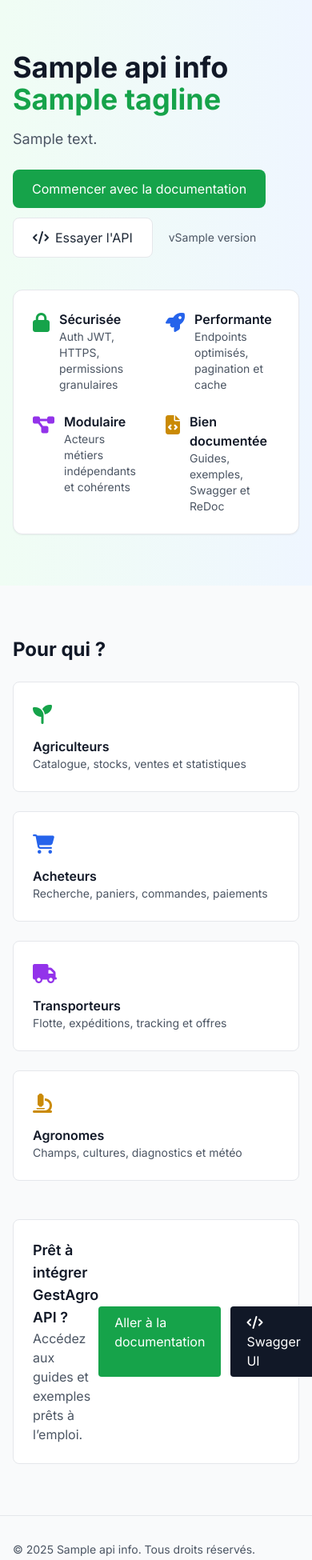
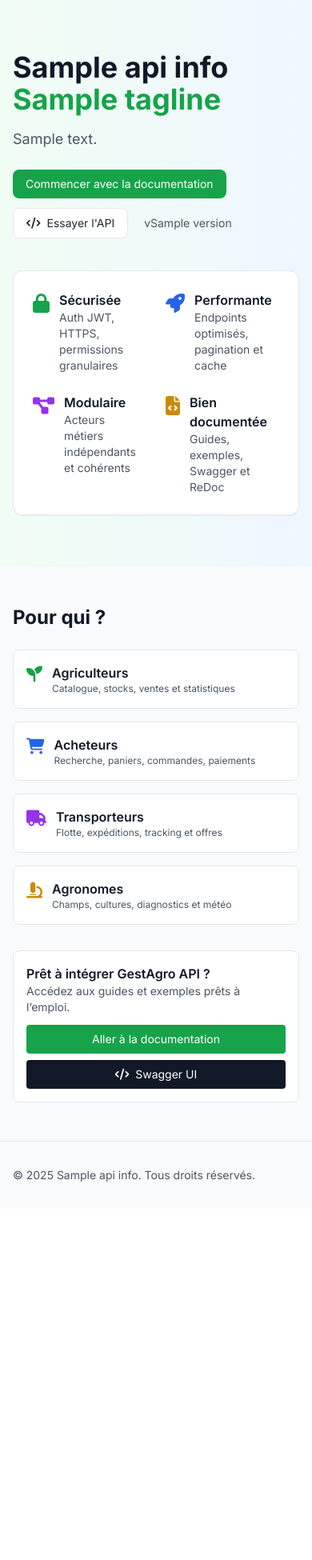
Before and after one commit to ENDAMANE-ONDO-Sidoine/prototypegestagro, a Django app: template backend/templates/api_home.html in a window 390 px wide. Shown: the part 65-2015 px from the top of the page at 80% size. After the commit the page ends 1542 px from the top, so only its background shows below. Run offline with Django 5.2, Linux system fonts and the light colour scheme; the template is opened without the code that fills it: most values are stand-ins (such as "Sample title", 1, 10 or a date in 2020); parts of the project's set-up code (start-up, migrations or seed data) failed here and were passed over; some libraries are stand-ins or nearby versions.

Commit message:
feat(responsive): améliore mobile pour page d'accueil (cartes + CTA), référence (wrap + overflow), exemples acteur (boutons/URLs), header (ordre thème/hamburger, drawer droite)

```diff
--- a/backend/templates/api_home.html
+++ b/backend/templates/api_home.html
@@ -41,10 +41,10 @@
                         <h1 class="text-4xl md:text-5xl font-extrabold text-gray-900 mb-4">{{ api_info.title }}<span class="block text-green-600">{{ api_info.tagline }}</span></h1>
                         <p class="text-lg text-gray-600 mb-6">{{ api_info.description }}</p>
                         <div class="flex flex-wrap items-center gap-3">
-                            <a href="{{ docs_url }}" class="px-6 py-3 bg-green-600 text-white rounded-lg hover:bg-green-700 transition">
+                            <a href="{{ docs_url }}" class="px-4 py-2 text-sm sm:px-6 sm:py-3 sm:text-base bg-green-600 text-white rounded-lg hover:bg-green-700 transition">
                                 Commencer avec la documentation
                             </a>
-                            <a href="{{ swagger_url }}" target="_blank" class="px-6 py-3 bg-white text-gray-800 rounded-lg border border-gray-200 hover:bg-gray-50 transition">
+                            <a href="{{ swagger_url }}" target="_blank" class="px-4 py-2 text-sm sm:px-6 sm:py-3 sm:text-base bg-white text-gray-800 rounded-lg border border-gray-200 hover:bg-gray-50 transition">
                                 <i class="fas fa-code mr-2"></i>Essayer l'API
                             </a>
                             <span class="ml-2 text-sm text-gray-600">v{{ api_info.version }}</span>
@@ -87,39 +87,55 @@
         </section>
 
         <!-- Sections -->
-        <section class="max-w-7xl mx-auto px-4 sm:px-6 lg:px-8 py-16">
+        <section class="max-w-7xl mx-auto px-4 sm:px-6 lg:px-8 py-12">
             <h2 class="text-2xl font-bold text-gray-900 mb-6">Pour qui ?</h2>
-            <div class="grid grid-cols-1 md:grid-cols-4 gap-6">
-                <div class="bg-white rounded-lg border border-gray-200 p-6">
-                    <i class="fas fa-seedling text-green-600 text-2xl"></i>
-                    <h3 class="mt-3 font-semibold text-gray-900">Agriculteurs</h3>
-                    <p class="text-sm text-gray-600">Catalogue, stocks, ventes et statistiques</p>
+            <div class="grid grid-cols-1 md:grid-cols-4 gap-4 sm:gap-6">
+                <div class="bg-white rounded-lg border border-gray-200 p-4 sm:p-6">
+                    <div class="flex items-start space-x-3">
+                        <i class="fas fa-seedling text-green-600 text-xl sm:text-2xl"></i>
+                        <div>
+                            <h3 class="font-semibold text-gray-900">Agriculteurs</h3>
+                            <p class="text-xs sm:text-sm text-gray-600">Catalogue, stocks, ventes et statistiques</p>
+                        </div>
+                    </div>
                 </div>
-                <div class="bg-white rounded-lg border border-gray-200 p-6">
-                    <i class="fas fa-cart-shopping text-blue-600 text-2xl"></i>
-                    <h3 class="mt-3 font-semibold text-gray-900">Acheteurs</h3>
-                    <p class="text-sm text-gray-600">Recherche, paniers, commandes, paiements</p>
+                <div class="bg-white rounded-lg border border-gray-200 p-4 sm:p-6">
+                    <div class="flex items-start space-x-3">
+                        <i class="fas fa-cart-shopping text-blue-600 text-xl sm:text-2xl"></i>
+                        <div>
+                            <h3 class="font-semibold text-gray-900">Acheteurs</h3>
+                            <p class="text-xs sm:text-sm text-gray-600">Recherche, paniers, commandes, paiements</p>
+                        </div>
+                    </div>
                 </div>
-                <div class="bg-white rounded-lg border border-gray-200 p-6">
-                    <i class="fas fa-truck text-purple-600 text-2xl"></i>
-                    <h3 class="mt-3 font-semibold text-gray-900">Transporteurs</h3>
-                    <p class="text-sm text-gray-600">Flotte, expéditions, tracking et offres</p>
+                <div class="bg-white rounded-lg border border-gray-200 p-4 sm:p-6">
+                    <div class="flex items-start space-x-3">
+                        <i class="fas fa-truck text-purple-600 text-xl sm:text-2xl"></i>
+                        <div>
+                            <h3 class="font-semibold text-gray-900">Transporteurs</h3>
+                            <p class="text-xs sm:text-sm text-gray-600">Flotte, expéditions, tracking et offres</p>
+                        </div>
+                    </div>
                 </div>
-                <div class="bg-white rounded-lg border border-gray-200 p-6">
-                    <i class="fas fa-microscope text-yellow-600 text-2xl"></i>
-                    <h3 class="mt-3 font-semibold text-gray-900">Agronomes</h3>
-                    <p class="text-sm text-gray-600">Champs, cultures, diagnostics et météo</p>
+                <div class="bg-white rounded-lg border border-gray-200 p-4 sm:p-6">
+                    <div class="flex items-start space-x-3">
+                        <i class="fas fa-microscope text-yellow-600 text-xl sm:text-2xl"></i>
+                        <div>
+                            <h3 class="font-semibold text-gray-900">Agronomes</h3>
+                            <p class="text-xs sm:text-sm text-gray-600">Champs, cultures, diagnostics et météo</p>
+                        </div>
+                    </div>
                 </div>
             </div>
 
-            <div class="mt-12 bg-white border border-gray-200 rounded-lg p-6 flex items-center justify-between">
+            <div class="mt-8 sm:mt-12 bg-white border border-gray-200 rounded-lg p-4 sm:p-6 flex flex-col sm:flex-row items-start sm:items-center justify-between gap-3">
                 <div>
-                    <h3 class="text-lg font-semibold text-gray-900">Prêt à intégrer GestAgro API ?</h3>
-                    <p class="text-gray-600">Accédez aux guides et exemples prêts à l’emploi.</p>
+                    <h3 class="text-base sm:text-lg font-semibold text-gray-900">Prêt à intégrer GestAgro API ?</h3>
+                    <p class="text-sm text-gray-600">Accédez aux guides et exemples prêts à l’emploi.</p>
                 </div>
-                <div class="flex gap-3">
-                    <a href="{{ docs_url }}" class="px-5 py-2 bg-green-600 text-white rounded hover:bg-green-700 transition">Aller à la documentation</a>
-                    <a href="{{ swagger_url }}" target="_blank" class="px-5 py-2 bg-gray-900 text-white rounded hover:bg-gray-800 transition"><i class="fas fa-code mr-2"></i>Swagger UI</a>
+                <div class="flex flex-col sm:flex-row gap-2 sm:gap-3 w-full sm:w-auto">
+                    <a href="{{ docs_url }}" class="w-full sm:w-auto text-center px-4 py-2 text-sm bg-green-600 text-white rounded hover:bg-green-700 transition">Aller à la documentation</a>
+                    <a href="{{ swagger_url }}" target="_blank" class="w-full sm:w-auto text-center px-4 py-2 text-sm bg-gray-900 text-white rounded hover:bg-gray-800 transition"><i class="fas fa-code mr-2"></i>Swagger UI</a>
                 </div>
             </div>
         </section>
```
Also changed, not shown: backend/templates/docs/base.html (+62 -10 lines), backend/templates/docs/examples_actor.html (+9 -9 lines), backend/templates/docs/index.html (+7 -7 lines), backend/templates/docs/reference.html (+14 -14 lines).
